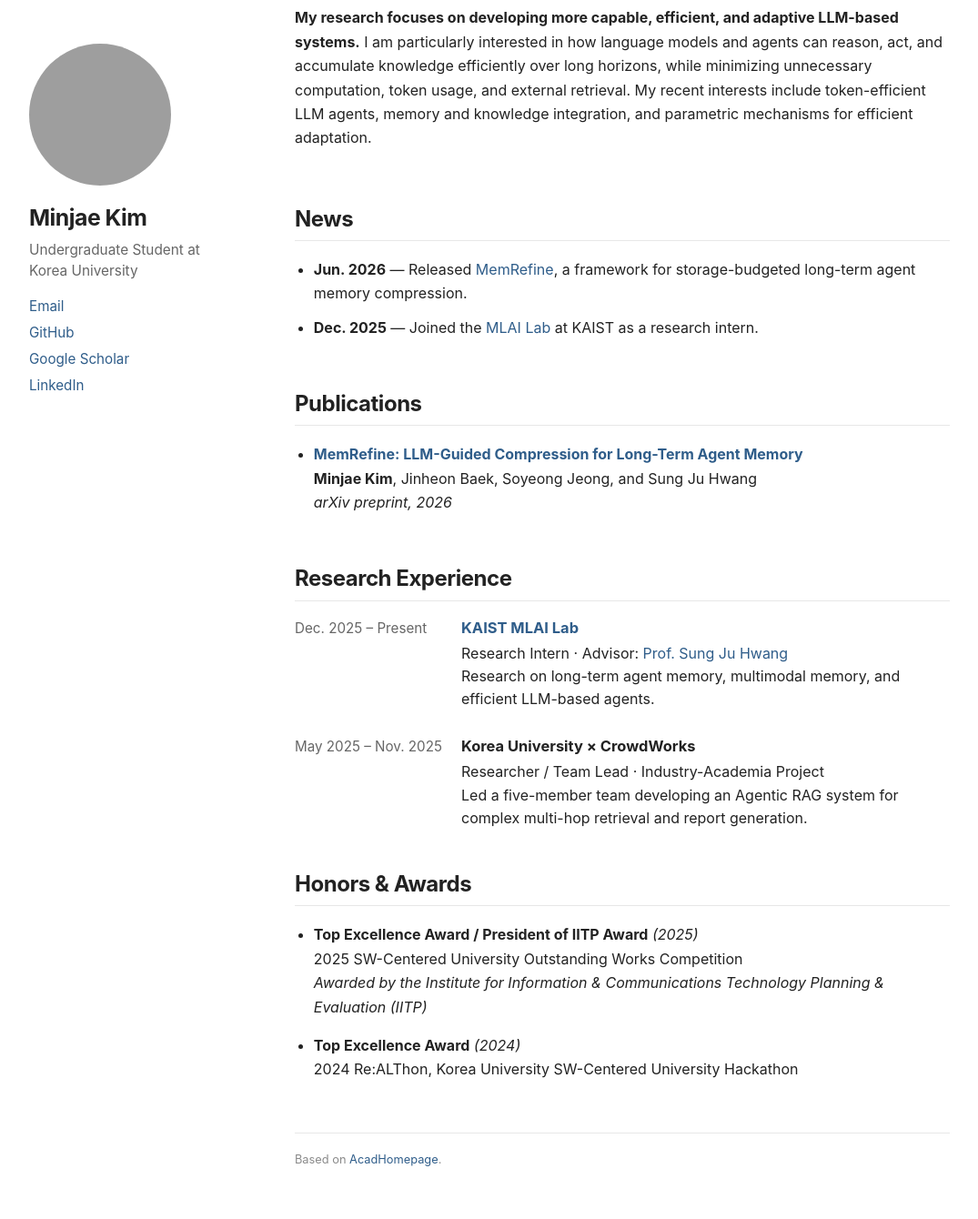
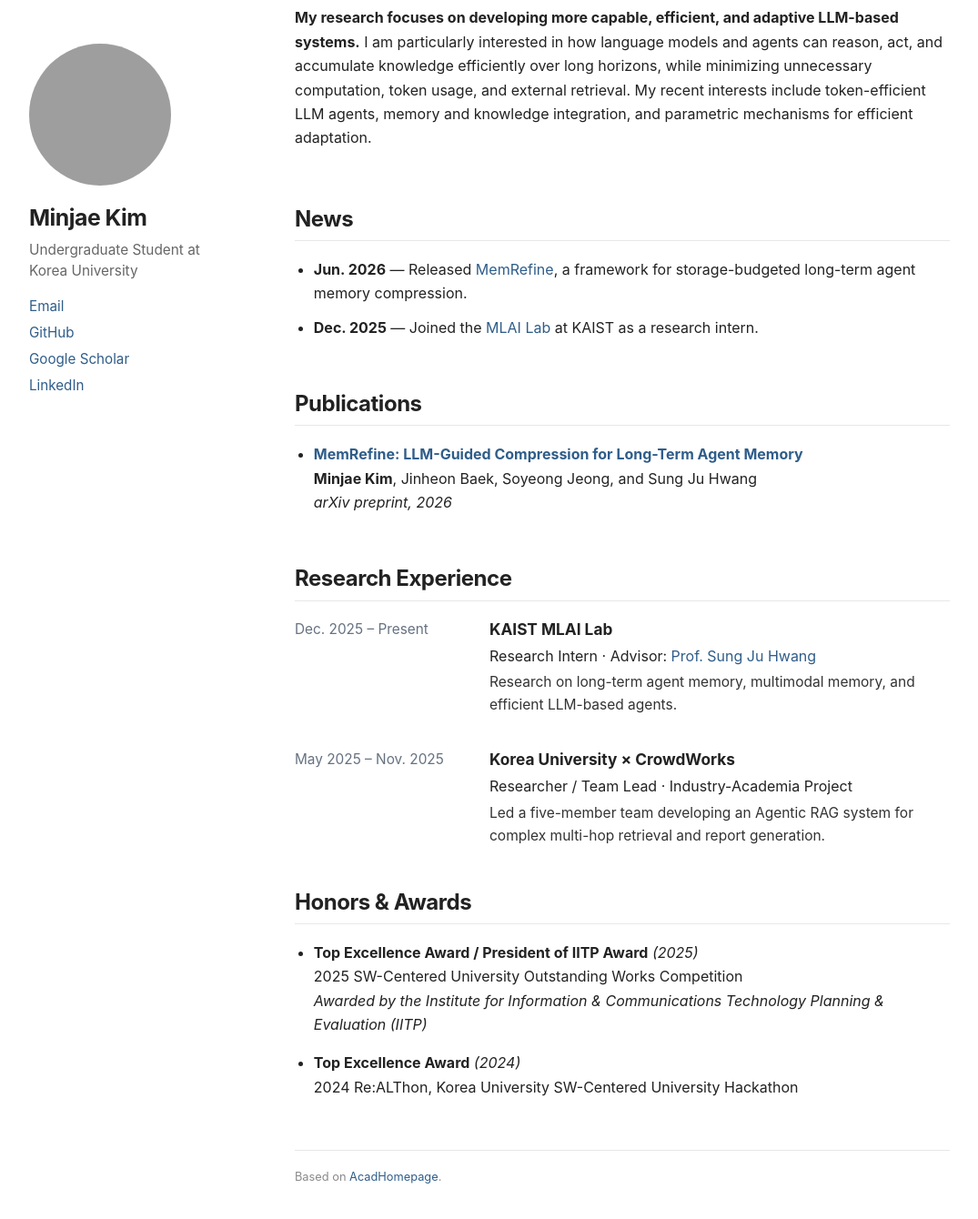
Before and after one commit to kmj200392/kmj200392.github.io, a Jekyll site: the page built from _pages/about.md, in a window 1280 px wide and 1400 px high, scrolled down 211 px. Shown: the top 1340 px of the window at 91% size, without its empty margins (88-1163 px from the left). Built offline with Jekyll 4.4.1, drawn with Linux system fonts in a browser that asks for light colours; grey boxes are pictures that could not be loaded.

Commit message:
Polish research experience styling

```diff
--- a/assets/css/main.css
+++ b/assets/css/main.css
@@ -126,56 +126,63 @@ a:focus {
 .experience-list {
   display: flex;
   flex-direction: column;
-  gap: 28px;
+  gap: 34px;
 }
 
 .experience-item {
   display: grid;
-  grid-template-columns: 155px minmax(0, 1fr);
-  column-gap: 28px;
+  grid-template-columns: 180px minmax(0, 1fr);
+  column-gap: 34px;
   align-items: start;
 }
 
 .experience-date {
-  color: var(--muted);
-  font-size: 0.95rem;
+  color: #667281;
+  font-size: 0.96rem;
   line-height: 1.55;
   white-space: nowrap;
+  padding-top: 1px;
 }
 
 .experience-title {
   font-weight: 700;
-  font-size: 1.03rem;
+  font-size: 1.08rem;
   line-height: 1.45;
-  margin-bottom: 2px;
-}
-
-.experience-meta {
-  color: var(--muted);
-  font-size: 0.92rem;
-  line-height: 1.5;
   margin-bottom: 5px;
 }
 
-.experience-meta span {
-  padding: 0 4px;
+.experience-title a {
+  color: var(--text);
+}
+
+.experience-title a:hover,
+.experience-title a:focus {
+  color: var(--link);
+}
+
+.experience-role {
+  font-size: 1rem;
+  line-height: 1.55;
+  margin-bottom: 5px;
 }
 
 .experience-description {
-  line-height: 1.58;
+  color: #333;
+  font-size: 0.97rem;
+  line-height: 1.6;
 }
 
-@media (max-width: 620px) {
+@media (max-width: 500px) {
+  .experience-list {
+    gap: 26px;
+  }
+
   .experience-item {
     display: block;
   }
 
   .experience-date {
-    margin-bottom: 4px;
-  }
-
-  .experience-meta span {
-    display: none;
+    margin-bottom: 6px;
   }
 }
 
```
